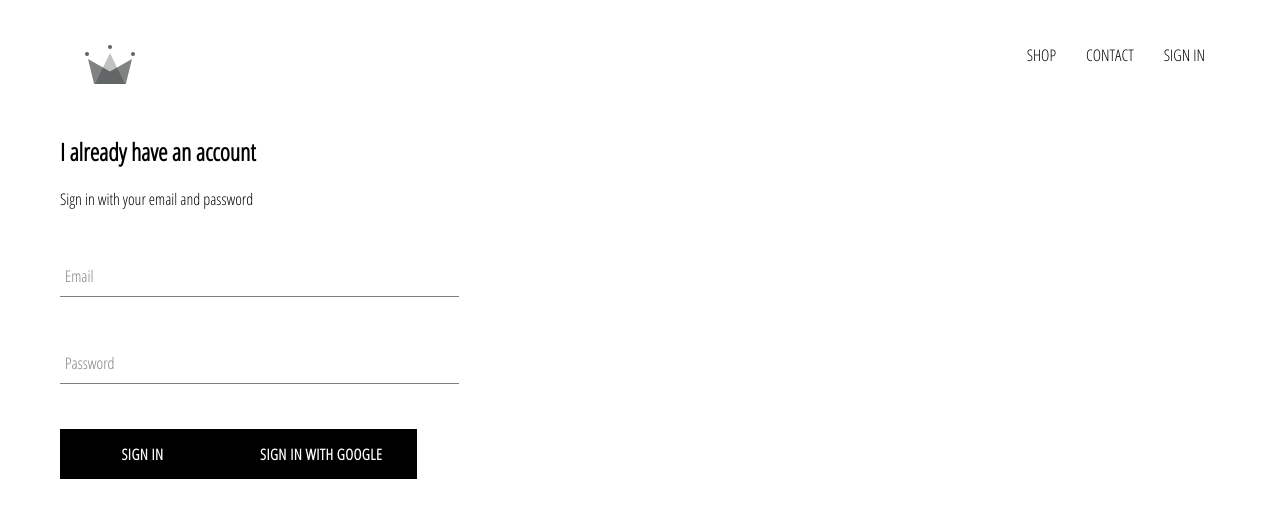
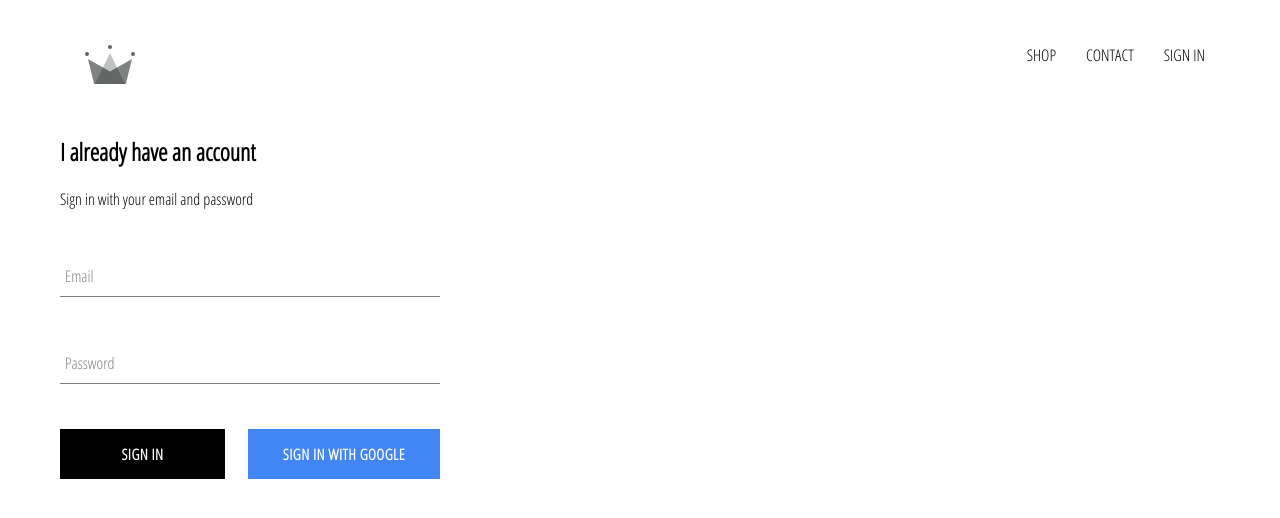
Before and after one commit to fahadakmal/wear, a React (Create React App) app: page /signin in a window 1280 px wide. Shown: the top 518 px of the page. Built offline with nearby package versions, Linux system fonts and the light colour scheme; no server answers.

Commit message:
integrated firebase

```diff
--- a/src/App.css
+++ b/src/App.css
@@ -7,3 +7,7 @@
     text-decoration: none;
     color: black;
 }
+
+* {
+    box-sizing :border-box;
+}
--- a/src/App.js
+++ b/src/App.js
@@ -1,16 +1,42 @@
 import "./App.css";
 import { Route, Switch } from "react-router-dom";
+import { Component } from "react";
 
 import HomePage from "./pages/homepage/homepage.component";
 import ShopPage from "./pages/shop/shop.compnent";
 import SignInAndSignUpPage from "./pages/sign-in-and-sign-up/sign-in-and-sign-up.component";
 import React from "react";
 import Header from "./components/header/header.component";
+import { auth } from "./firebase/firebase.utils";
 
-function App() {
+class App extends Component {
+  constructor() {
+    super();
+    this.state = {
+      currentUser: null,
+    };
+  }
+
+  unSubscribeFromAuth=null;
+
+
+  componentDidMount() {
+    this.unSubscribeFromAuth=auth.onAuthStateChanged((user) => {
+      this.setState({
+        currentUser: user,
+      });
+      console.log(user);
+    });
+  }
+
+  componentWillUnmount(){
+    this.unSubscribeFromAuth();
+  }
+
+  render() {
     return (
       <div className="App">
-      <Header />
+        <Header currentUser={this.state.currentUser}/>
         <Switch>
           <Route exact path="/" component={HomePage} />
           <Route exact path="/shop" component={ShopPage} />
@@ -19,5 +45,6 @@
       </div>
     );
   }
+}
 
 export default App;
--- a/src/components/custom-button/custom-button.component.jsx
+++ b/src/components/custom-button/custom-button.component.jsx
@@ -1,9 +1,9 @@
 import React from 'react'
 import './custom-button.styles.scss'
 
-const CustomButton = ({children,...otherProps}) => {
+const CustomButton = ({children,isGoogleSignin,...otherProps}) => {
     return (
-     <button className='custom-button' {...otherProps}>
+     <button className={`${isGoogleSignin ? 'google-sign-in' : ''} custom-button`} {...otherProps}>
 {children}
      </button>
     )
--- a/src/components/custom-button/custom-button.styles.scss
+++ b/src/components/custom-button/custom-button.styles.scss
@@ -19,4 +19,14 @@
       color: black;
       border: 1px solid black;
     }
+
+    &.google-sign-in {
+       background-color: #4285f4;
+       color: white;
+
+       &:hover{
+           background-color: #357ae8;
+           border:none
+       }
+    }
   }
--- a/src/components/header/header.component.jsx
+++ b/src/components/header/header.component.jsx
@@ -1,8 +1,10 @@
 import React from "react";
 import { Link } from "react-router-dom";
+import { auth } from "../../firebase/firebase.utils";
 import { ReactComponent as Logo } from "../../assets/crown.svg";
 import './header.styles.scss'
-const Header = () => {
+
+const Header = ({currentUser}) => {
   return (
     <div className="header">
       <Link className="logo-container" to="/">
@@ -15,9 +17,16 @@
           <Link className="option" to='/contact'>
               CONTACT
           </Link>
-          <Link className="option" to='/signin'>
-              SIGN IN
-          </Link>
+
+          {
+               currentUser ?
+               <div className="option"
+               onClick={()=>auth.signOut()}
+               >
+                SIGN OUT
+               </div> :
+               <Link className="option" to='/signin'>SIGN IN</Link>
+          }
       </div>
     </div>
   );
--- a/src/components/header/header.styles.scss
+++ b/src/components/header/header.styles.scss
@@ -20,6 +20,8 @@
 
       .option {
         padding: 10px 15px;
+        cursor: pointer;
+
       }
     }
   }
--- a/src/components/sign-in/sign-in.component.jsx
+++ b/src/components/sign-in/sign-in.component.jsx
@@ -48,9 +48,12 @@
             handleChange={this.handleChange}
             label="Password"
           />
-          <CustomButton type="submit">Sign In</CustomButton>
-          <CustomButton onClick={signInWithGoogle} >Sign In With Google</CustomButton>
-
+          <div className="buttons">
+            <CustomButton type="submit">Sign In</CustomButton>
+            <CustomButton isGoogleSignin onClick={signInWithGoogle}>
+              Sign In With Google
+            </CustomButton>
+          </div>
         </form>
       </div>
     );
--- a/src/components/sign-in/sign-in.styles.scss
+++ b/src/components/sign-in/sign-in.styles.scss
@@ -1,9 +1,15 @@
 .sign-in{
-    width: 30vw;
+    width: 380px;
     display: flex;
     flex-direction: column;
 
     .title{
         margin: 10px 0;
     }
+
+    .buttons{
+        display:flex;
+        justify-content: space-between;
+    }
+
 }
```
Lines whose indentation alone changed are shown as unchanged.
